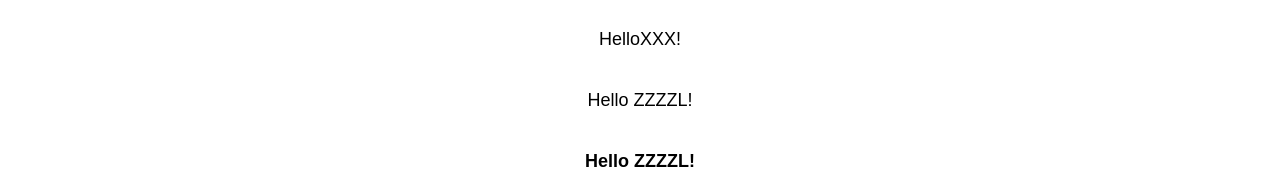
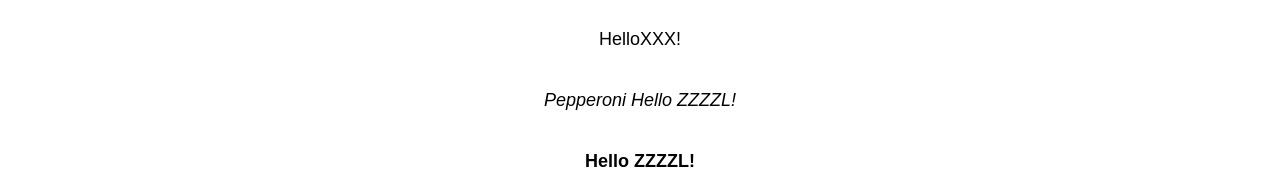
Before and after one commit to agatapiernikowska/react-cwiczenia, a React (Create React App) app: page / in a window 1280 px wide. Shown: the part 303-484 px from the top of the page. Built offline with nearby package versions, Linux system fonts and the light colour scheme.

Commit message:
Explaining props and render props

```diff
--- a/src/App.js
+++ b/src/App.js
@@ -3,6 +3,11 @@ import AppIntro from "./AppIntro";
 import './App.css';
 import Header from "./Header";
 
+const bolden = text =>
+  <strong>{text}</strong>
+
+const italify = text =>
+  <em>Pepperoni {text} </em>
 
 class App extends Component {
   render() {
@@ -13,10 +18,13 @@ class App extends Component {
         <AppIntro message = "Hello All!"/>
         <AppIntro message = "Hello FFFFFF!"/>
         <AppIntro message = {'Hello' + 'XXX!'}/>
-        <AppIntro message = 'Hello ZZZZL!'/>
+        <AppIntro
+          message = 'Hello ZZZZL!'
+          beautify={italify}
+        />
         <AppIntro
           message = {'Hello ZZZZL!'}
-          beautify = {text => <strong>{text}</strong>}
+          beautify = {bolden}
             />
 
       </div>
```
